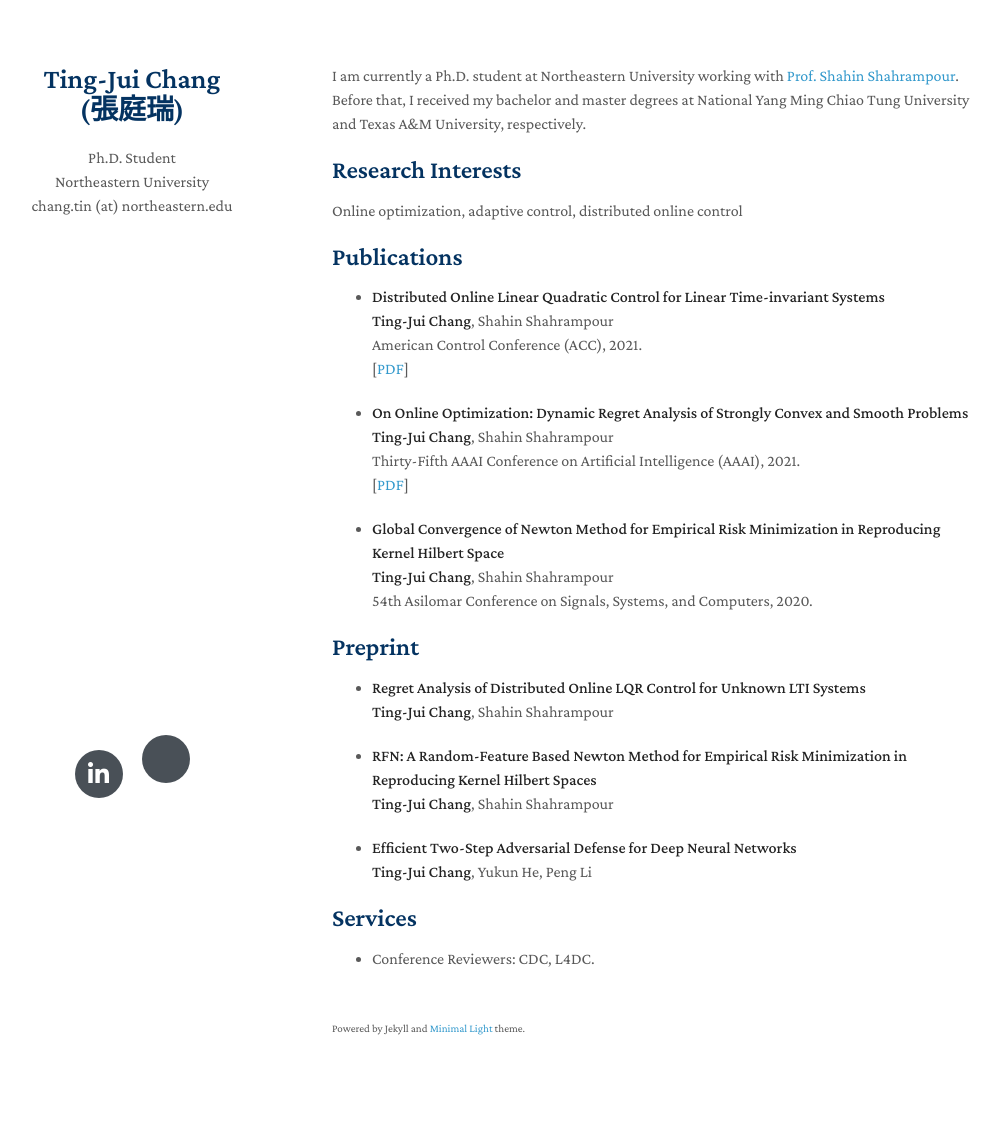
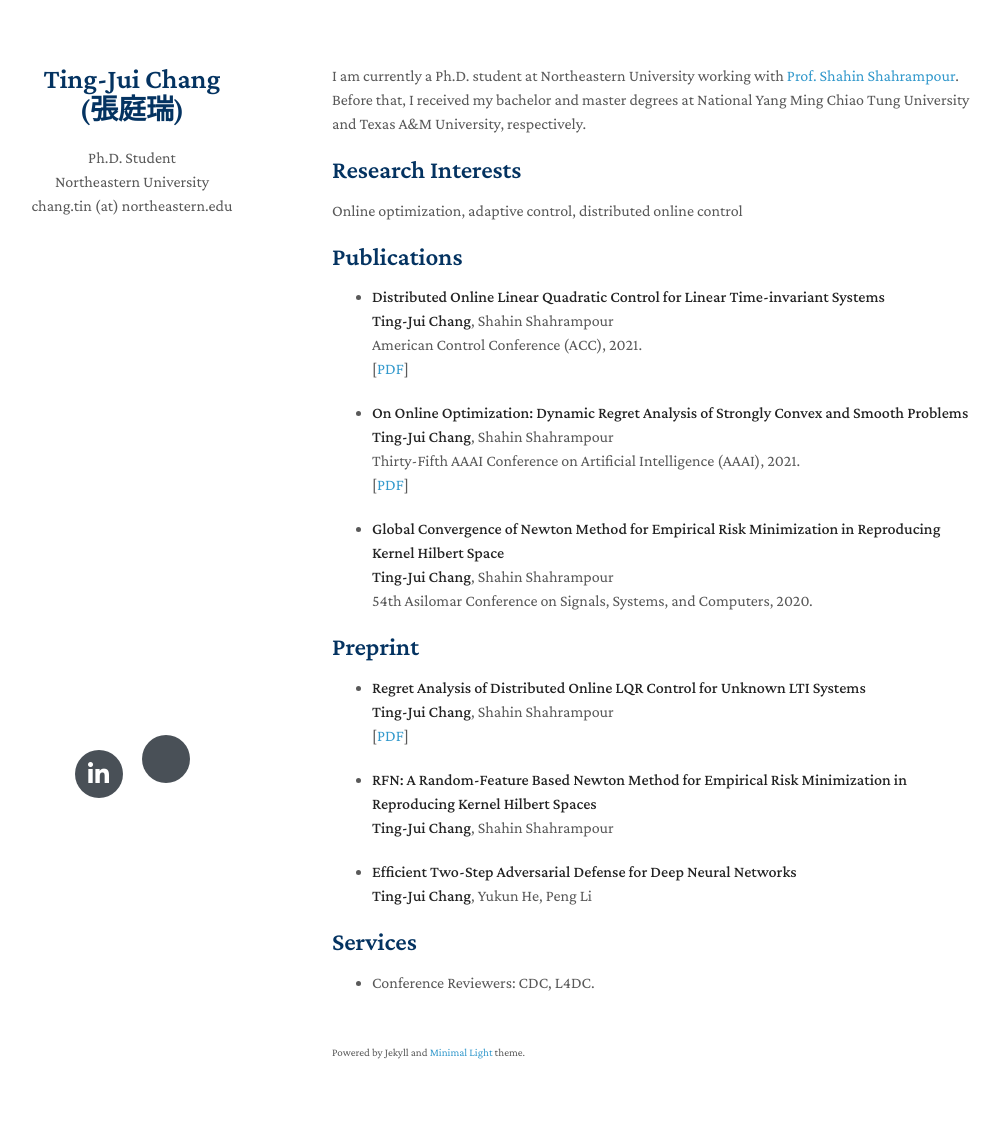
Before and after one commit to tingjui/MyWeb, a Jekyll site: the page built from index.md, in a window 1280 px wide. Shown: the whole page, without its empty margins (138-1138 px from the left). Built offline with Jekyll 4.4.1, drawn with Linux system fonts in a browser that asks for light colours; nearby versions of some CDN libraries; a style sheet for code colours, icons or effects is not loaded; before the commit the page ends 1109 px from its top, so only the background shows below that.

Commit message:
Update index.md

```diff
--- a/index.md
+++ b/index.md
@@ -41,6 +41,7 @@ Hilbert Space**
   <br>
   **Ting-Jui Chang**, Shahin Shahrampour
   <br>
+  [[PDF](https://arxiv.org/abs/2105.07310)]
 
  - **RFN: A Random-Feature Based Newton Method for Empirical Risk Minimization in Reproducing
 Kernel Hilbert Spaces**
```
